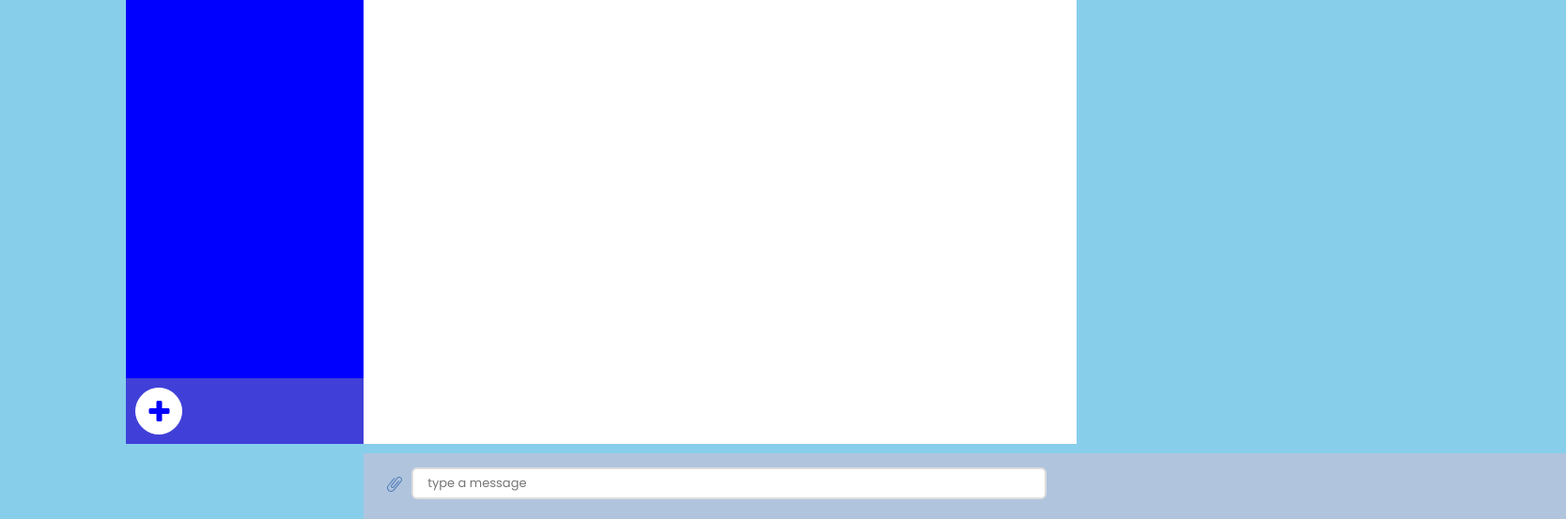
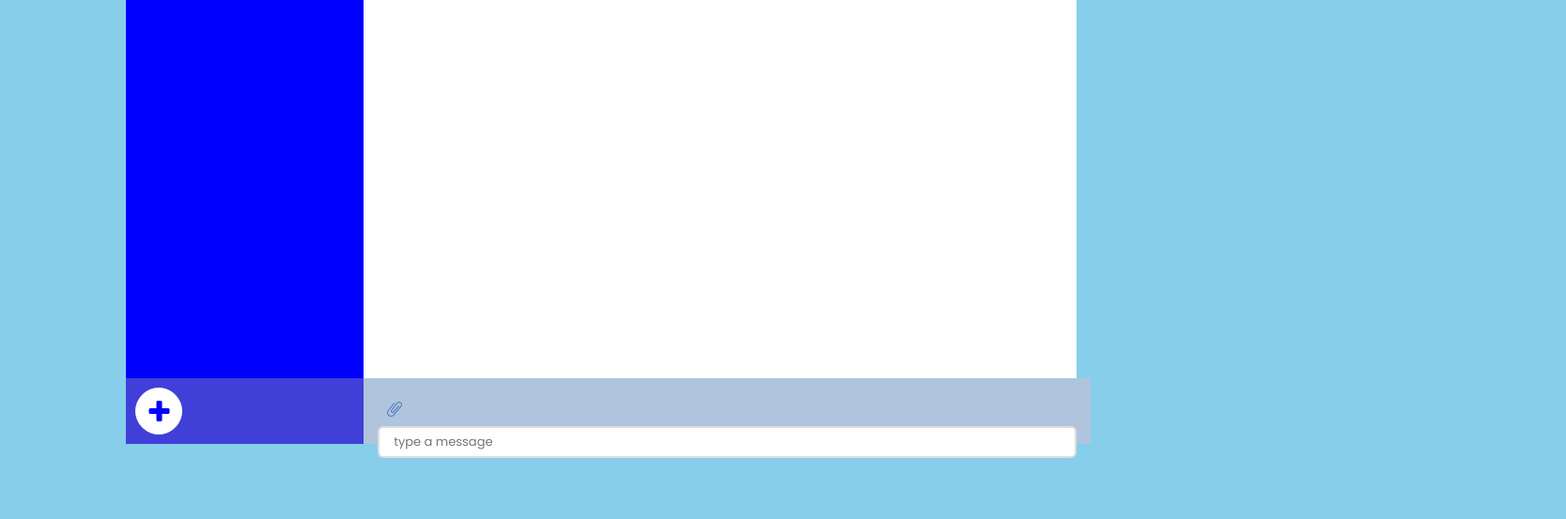
Before and after one commit to weponary/project, a plain HTML site: page index.html in a window 1280 px wide. Shown: the part 247-800 px from the top of the page at 94% size, 1667 px wide, since content can reach past the window. Drawn offline with Linux system fonts and the light colour scheme.

Commit message:
Footer Fixed

```diff
--- a/style.css
+++ b/style.css
@@ -19,6 +19,7 @@ body {
   height: 80%;
   display: flex;
   border-radius: 10px;
+  position: relative;
 }
 .chat-aside-left {
   flex: 1;
@@ -248,11 +249,11 @@ button:hover {
 
 
 .chat-aside-footer--right{
-  width:100%;
+
   background-color: lightsteelblue;
   bottom: 0;
   padding:15px;
-  padding-right: 300px;
+
 }
 .chat-aside-footer--right>img{
   height: auto;
@@ -261,9 +262,12 @@ button:hover {
   float: left;
 }
 .chat-aside-footer--right>input{
+
   outline: none;
   padding: 15px;
   border: 2px solid #ddd;
   background-color:white;
-  border-radius: 6px
+  border-radius: 6px;
+  width: 744px;
+
 }
```
Also changed, not shown: index.html (+8 -8 lines).
